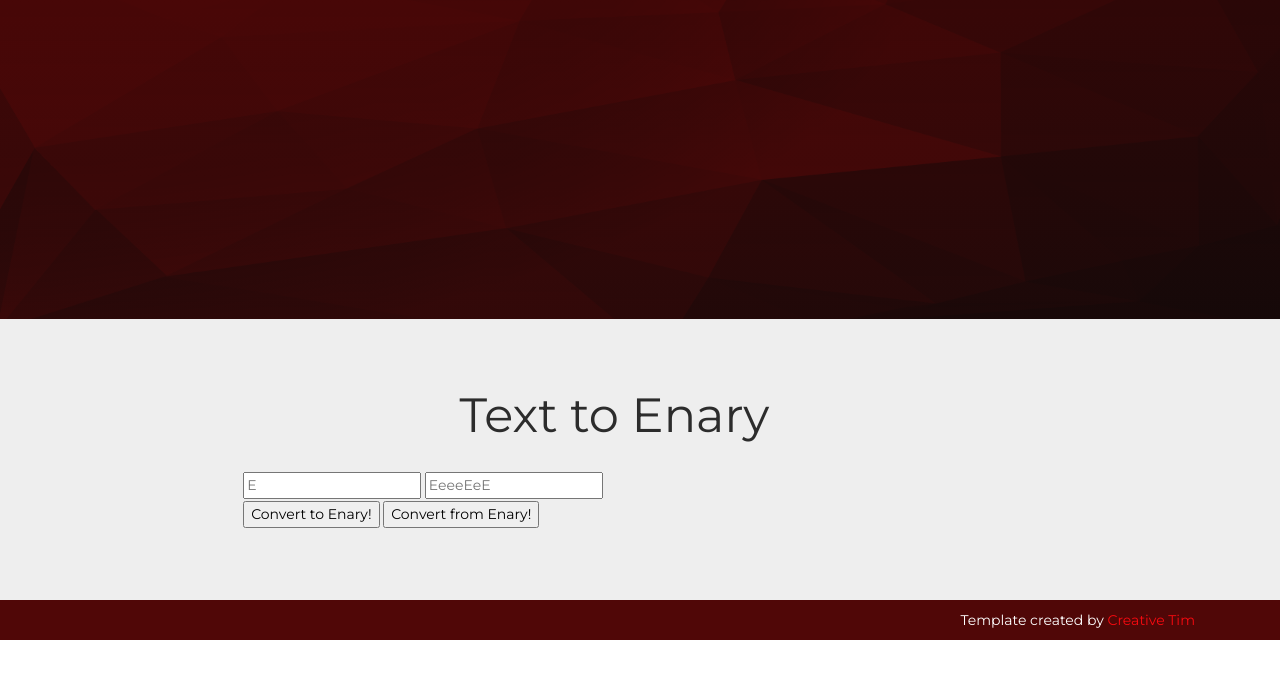
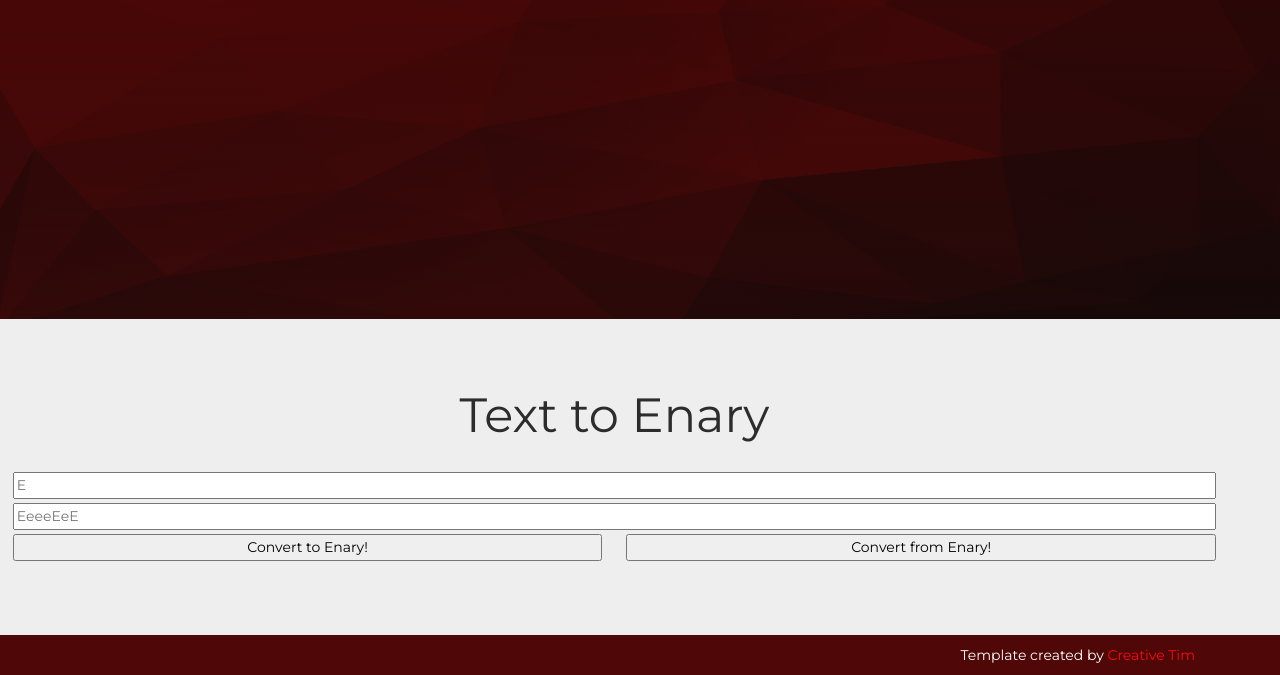
Before and after one commit to UnknownLuck/UnknownLuck.github.io, a plain HTML site: page enary/index.html in a window 1280 px wide. Shown: the part 481-1156 px from the top of the page. Before the commit the page ends 1121 px from the top, so only its background shows below. Drawn offline with nearby package versions, Linux system fonts and the light colour scheme; files that its build step writes are made by us from their sources.

Commit message:
Layout Improvements
Improved visual appearance

```diff
--- a/enary/index.html
+++ b/enary/index.html
@@ -90,17 +90,14 @@
         </div>
 
         <div class="section section-color-primary row no-gutters" id="about">
-          <div class="container col-xl-8 col-lg-6 col-md-10 col-sm-10 col-10 order-2 " id="about-text">
+          <div class="container col-12 " id="about-text">
             <h2>Text to Enary</h2>
 
-            <div class="container col-10" style="margin: 2px;">
-              <input id="ti1" placeholder="E" />
-              <input id="ti2" placeholder="EeeeEeE" />
-            </div>
-            <div class="container col-10" style="margin: 2px;">
-              <button onClick="convertTo();">Convert to Enary!</button>
-              <button onClick="convertFrom();">Convert from Enary!</button>
-            </div>
+            <input id="ti1" placeholder="E" style="width: 100%; margin-bottom: 4px" />
+            <input id="ti2" placeholder="EeeeEeE" style="width: 100%; margin-bottom: 4px" />
+
+            <button onClick="convertTo();" style="width: 49%; margin-bottom: 4px;">Convert to Enary!</button>
+            <button onClick="convertFrom();" style="width: 49%; margin-bottom: 4px; float: right">Convert from Enary!</button>
 
           </div>
         </div>
```
